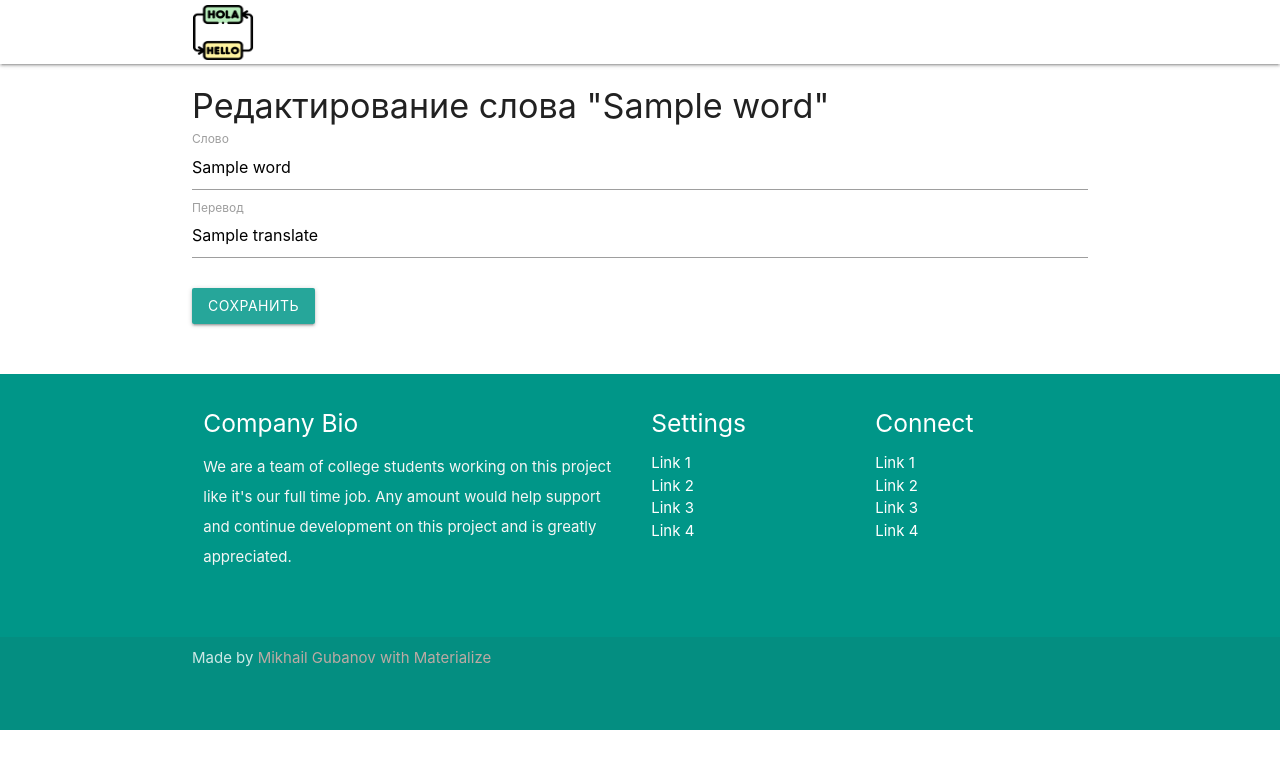
After one commit to yainformal/LinguaLearn, a Django app: template templates/edit_word.html in a window 1280 px wide. The commit adds this page. Shown: the top 769 px of the page. Run offline with Django 4.2, Linux system fonts and the light colour scheme; the template is opened without the code that fills it: most values are stand-ins (such as "Sample title", 1, 10 or a date in 2020); some libraries are stand-ins or nearby versions.

Commit message:
Добавлена функция редактирования записи в словаре

```diff
--- a/templates/dictionary.html
+++ b/templates/dictionary.html
@@ -29,7 +29,7 @@
             <tr>
                 <td>{{ word.word }}</td>
                 <td>{{ word.translate }}</td>
-                <td><a href="#"><i class="material-icons">edit</i></a></td>
+                <td><a href="/edit_word/{{ word.note_id}}/"><i class="material-icons">edit</i></a></td>
                 <td><a href="#"><i class="material-icons ">delete</i></a></td>
                 <!-- и т.д. -->
             </tr>
--- /dev/null
+++ b/templates/edit_word.html
@@ -0,0 +1,21 @@
+{% extends 'base_page.html' %}
+
+{% block pagetitle %}Редактирование слова{% endblock %}
+
+{% block content %}
+<div class="container">
+    <h4>Редактирование слова "{{ word.word }}"</h4>
+    <form method="POST" accept-charset="utf-8">
+        {% csrf_token %}
+        <div class="input-field">
+            <input type="text" name="word" id="word" value="{{ word.word }}" required>
+            <label for="word">Слово</label>
+        </div>
+        <div class="input-field">
+            <textarea name="translate" id="translate" class="materialize-textarea" required>{{ word.translate }}</textarea>
+            <label for="translate">Перевод</label>
+        </div>
+        <button type="submit" class="btn">Сохранить</button>
+    </form>
+</div>
+{% endblock %}
```
Also changed, not shown: LinguaLearn/urls.py (+8 -7 lines), LinguaLearn/views.py (+14 -1 lines), lingual.db.
